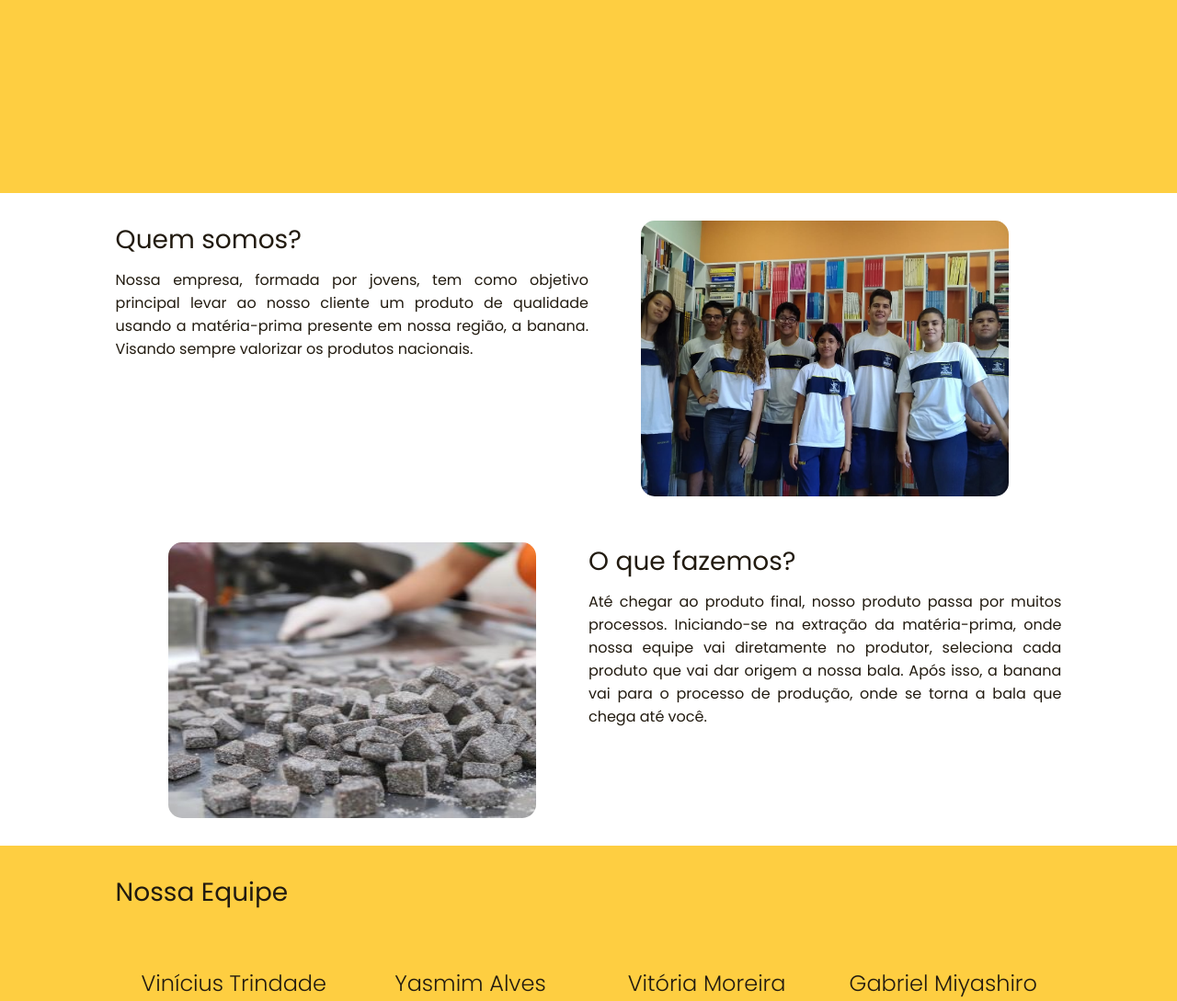
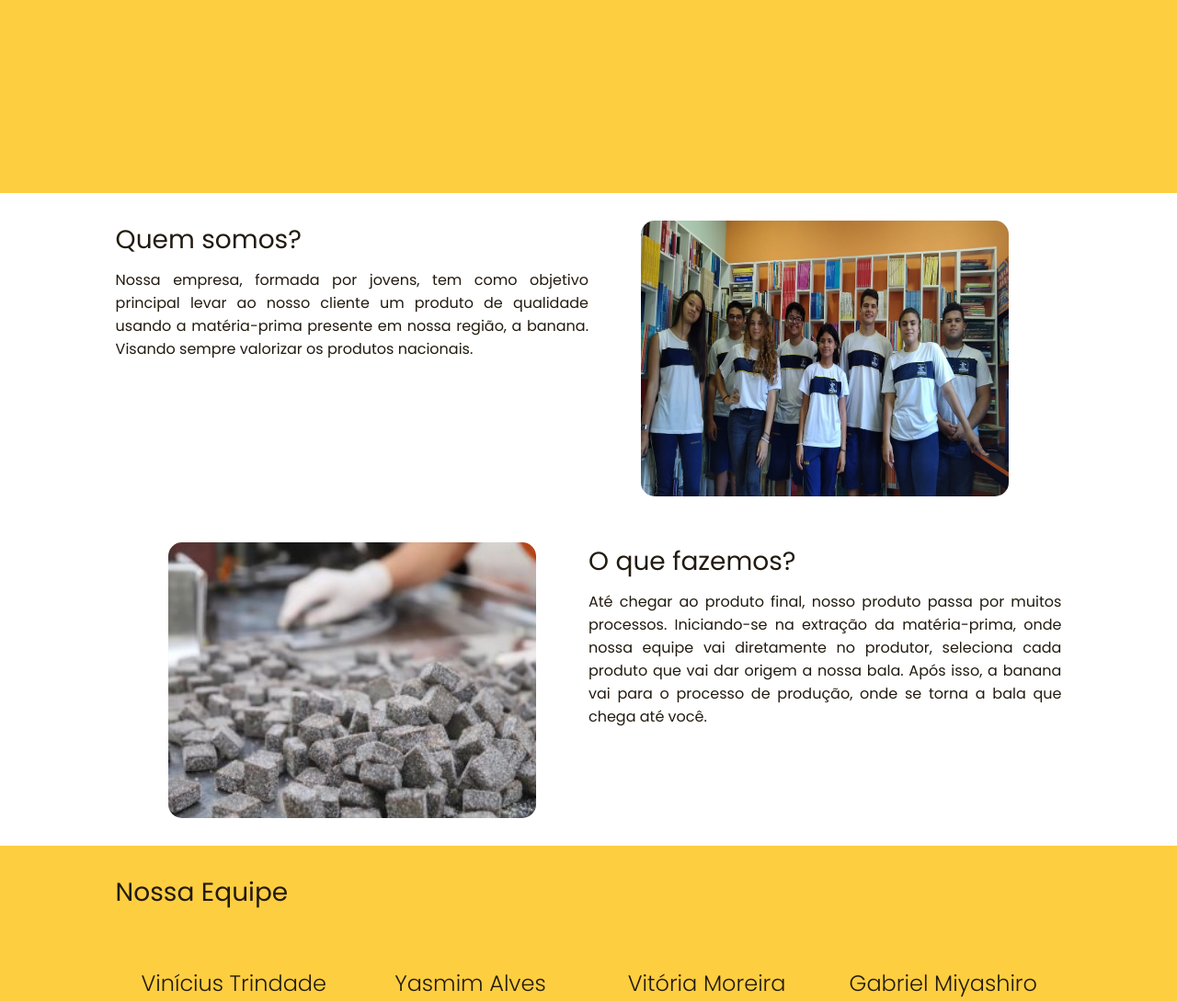
Before and after one commit to viniciustlima/emporio, a PHP site: page /pages/index.html in a window 1280 px wide. Shown: the part 596-1685 px from the top of the page at 92% size. Run offline with PHP 8.4, Linux system fonts and the light colour scheme; some libraries are stand-ins or nearby versions.

Commit message:
change size

```diff
--- a/src/views/public/styles/team.css
+++ b/src/views/public/styles/team.css
@@ -1,7 +1,7 @@
 section.greeting-section #image.equipe {
 	background-image: url("https://emporio-bananas.herokuapp.com/images/equipe.jpeg");
 	background-position: center;
-	background-size: 500px 300px;
+	background-size: 400px 300px;
 	background-color: #fff;
 	width: 400px;
 	max-height: 300px;
@@ -10,7 +10,7 @@ section.greeting-section #image.equipe {
 section.greeting-section #image.producao {
 	background-image: url("https://emporio-bananas.herokuapp.com/images/producao.jpeg");
 	background-position: center;
-	background-size: 500px 300px;
+	background-size: 500px 400px;
 	width: 400px;
 	max-height: 300px;
 }
```
